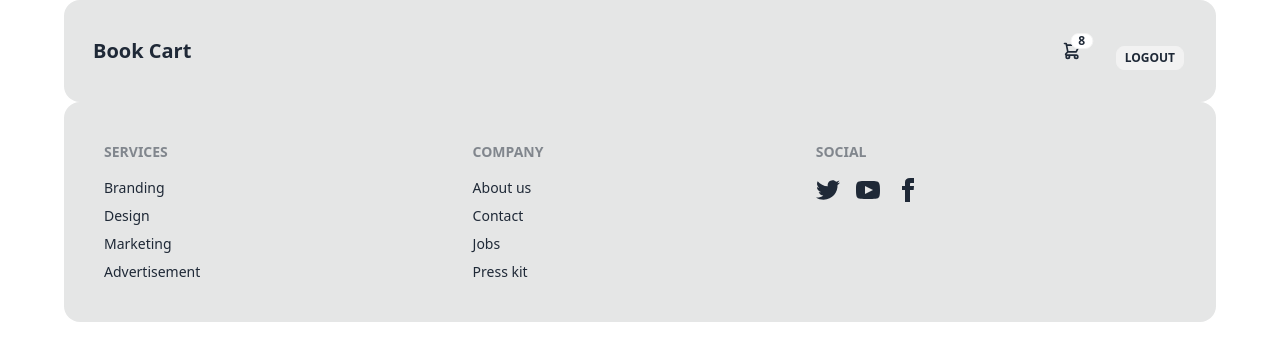
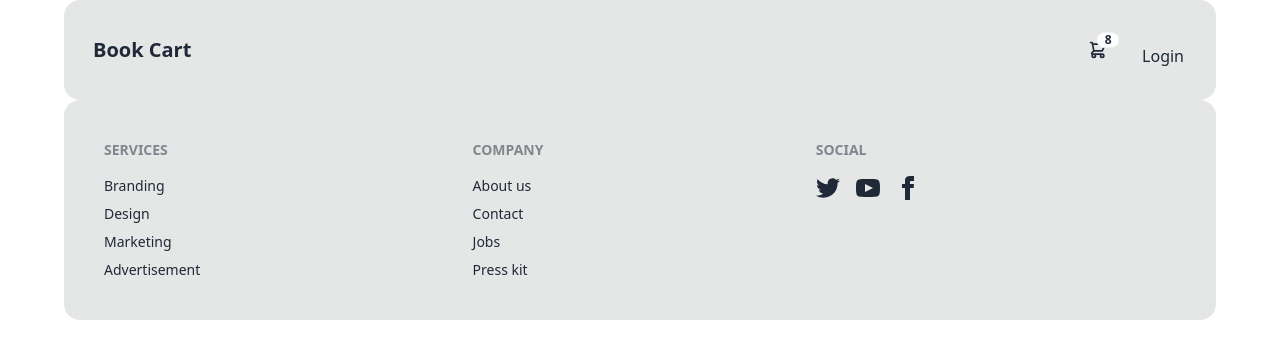
Before and after one commit to OvilashMoitra/book-cart-frontend, a React (Vite) app: page / in a window 1280 px wide. Shown: the top 360 px of the page. Built offline with nearby package versions, Linux system fonts and the light colour scheme; no server answers.

Commit message:
logout function worked!

```diff
--- a/src/components/NavigationBar/NavigationBar.tsx
+++ b/src/components/NavigationBar/NavigationBar.tsx
@@ -1,10 +1,11 @@
 import { Link, useNavigate } from "react-router-dom"
+import { useGetUserInfoQuery } from "../../redux/features/user/userApiSlice"
 
 const NavigationBar = () => {
-
+  const token = localStorage.getItem("token")
+  const {data}=useGetUserInfoQuery(token!)
 const navigate=useNavigate()
   const handleSingout = () => {
-    // const token = localStorage.getItem("token")
     localStorage.removeItem('token')
     navigate('/login')
   }
@@ -32,9 +33,9 @@ const navigate=useNavigate()
           </div>
         </div>
       </div>
-      <div className="navbar-center">
+        <div className="navbar-center">
         <ul tabIndex={0} className=" mt-3 z-[1] p-5  rounded-box">
-          <button onClick={handleSingout} className="btn btn-xs">Logout</button>
+          {data?.data?.email?  <button onClick={handleSingout} className="btn btn-xs">Logout</button>:<Link to={'/login'}>Login</Link>}
         </ul>
       </div>
     </div>
--- a/src/pages/Login.tsx
+++ b/src/pages/Login.tsx
@@ -30,7 +30,7 @@ const Login = () => {
   useEffect(() => {
     const isTokenExist=localStorage.getItem('token')
     if (isTokenExist) {
-      // navigate('/')
+      navigate('/')
     }
   }, [navigate])
 
```
